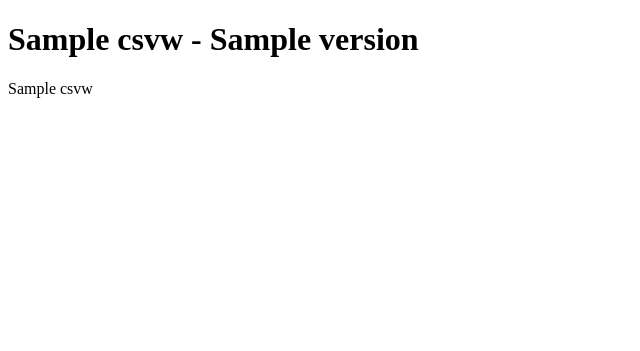
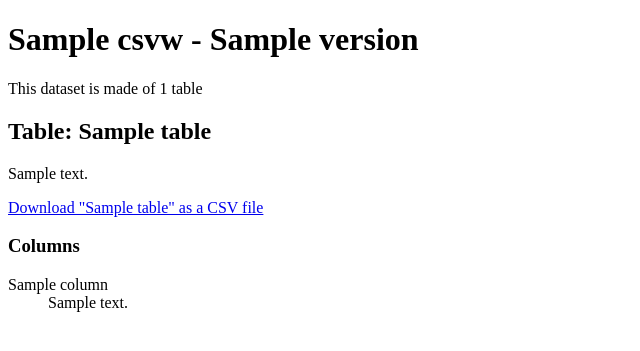
Before and after one commit to uktrade/public-data-api, a Flask app: template templates/metadata.html in a window 1280 px wide. Shown: the top 351 px of the page, without its empty margins (0-640 px from the left). Run offline with Flask 2, Linux system fonts and the light colour scheme; the template is opened without the code that fills it: most values are stand-ins (such as "Sample title", 1, 10 or a date in 2020).

Commit message:
feat: show CSVW in HTML

```diff
--- a/templates/metadata.html
+++ b/templates/metadata.html
@@ -4,5 +4,24 @@
 
 {% block body %}
     <h1>{{ csvw['dc:title'] }} - {{ version }}</h1>
-    {{ csvw }}
+
+    <p>This dataset is made of {{ csvw['tables']|length }} table{% if csvw['tables']|length > 1 %}s.{% endif %}
+
+    {% for table in csvw['tables'] %}
+    <h2>Table: {{ table['dc:title'] }}</h2>
+
+    <p>{{ table['dc:description'] }}</p>
+
+    <p><a href="{{ table['url'] }}">Download "{{ table['dc:title'] }}" as a CSV file<a></p>
+
+    <h3>Columns</h3>
+
+    <dl>
+        {% for column in table['tableSchema']['columns']  %}
+        <dt>{{ column['name'] }}</dt>
+        <dd>{{ column['dc:description'] }}<dd>
+        {% endfor %}
+    </dl>
+    {% endfor %}
+
 {% endblock %}
```
